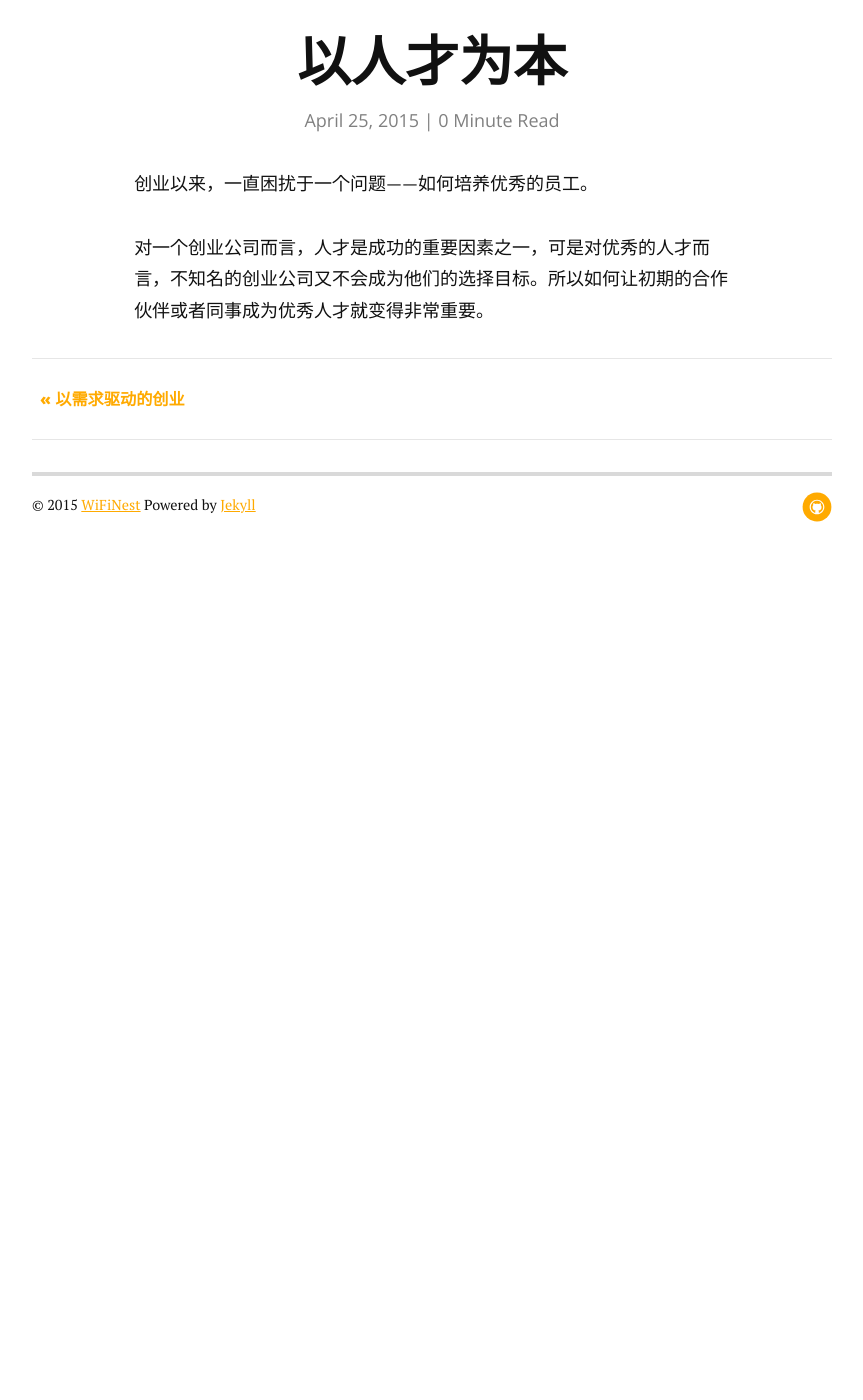
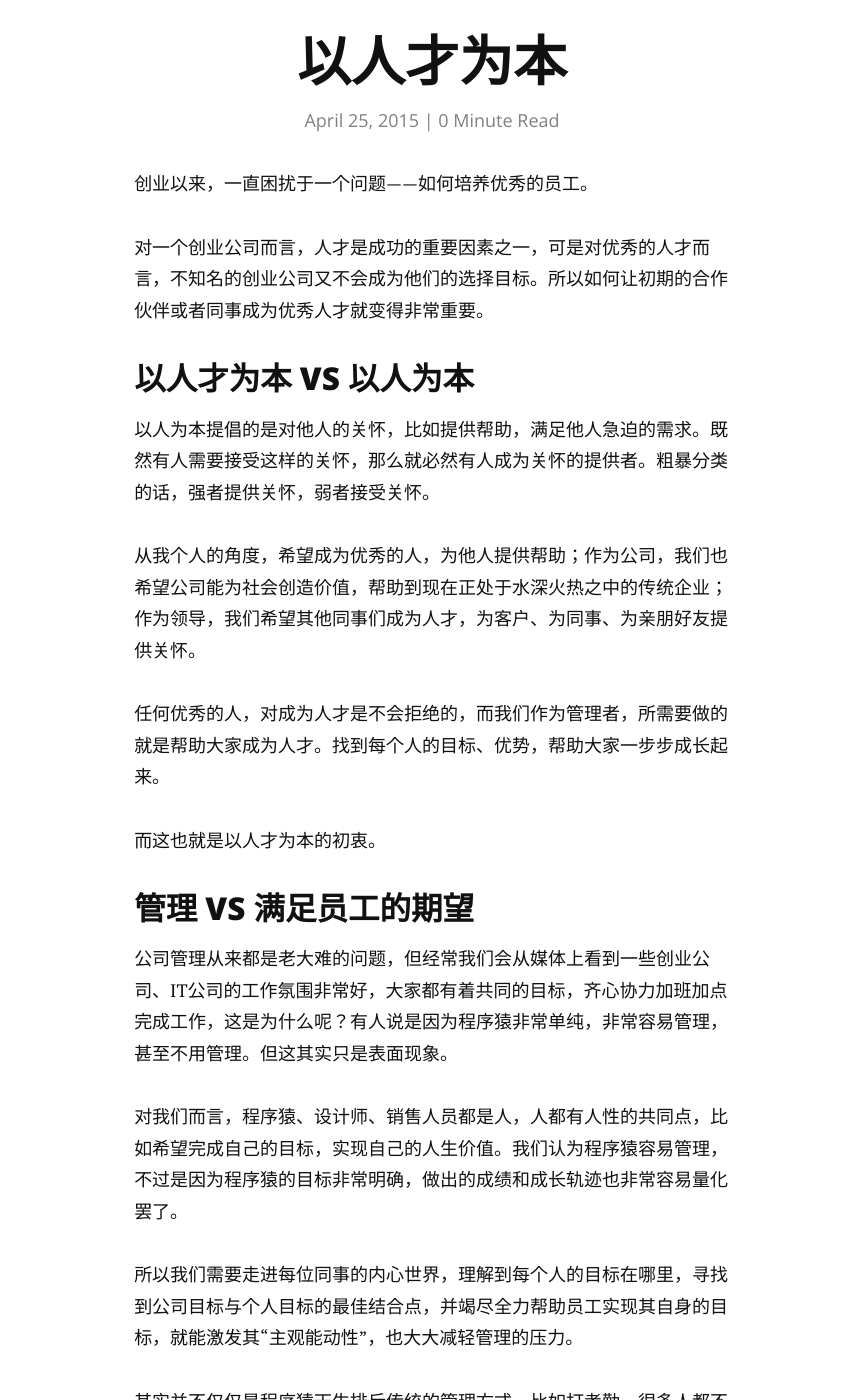
Before and after one commit to xavierliang/giraffa_time, a Jekyll site: the page built from _posts/2015-04-25-talent-oriented.md, in a window 1280 px wide and 1400 px high, scrolled down 270 px. Shown: the whole window, without its empty margins (208-1071 px from the left). Built offline with Jekyll 4.4.1, drawn with Linux system fonts in a browser that asks for light colours; nearby versions of some CDN libraries; Markdown is read by kramdown in place of the engine named in the settings; before the commit the page ends 900 px from its top, so only the background shows below that; some of the changed text lies outside the part shown.

Commit message:
new post

```diff
--- a/_posts/2015-04-25-talent-oriented.md
+++ b/_posts/2015-04-25-talent-oriented.md
@@ -9,3 +9,25 @@ author: xavier
 创业以来，一直困扰于一个问题——如何培养优秀的员工。
 
 对一个创业公司而言，人才是成功的重要因素之一，可是对优秀的人才而言，不知名的创业公司又不会成为他们的选择目标。所以如何让初期的合作伙伴或者同事成为优秀人才就变得非常重要。
+
+### 以人才为本 VS 以人为本
+
+以人为本提倡的是对他人的关怀，比如提供帮助，满足他人急迫的需求。既然有人需要接受这样的关怀，那么就必然有人成为关怀的提供者。粗暴分类的话，强者提供关怀，弱者接受关怀。
+
+从我个人的角度，希望成为优秀的人，为他人提供帮助；作为公司，我们也希望公司能为社会创造价值，帮助到现在正处于水深火热之中的传统企业；作为领导，我们希望其他同事们成为人才，为客户、为同事、为亲朋好友提供关怀。
+
+任何优秀的人，对成为人才是不会拒绝的，而我们作为管理者，所需要做的就是帮助大家成为人才。找到每个人的目标、优势，帮助大家一步步成长起来。
+
+而这也就是以人才为本的初衷。
+
+### 管理 VS 满足员工的期望
+
+公司管理从来都是老大难的问题，但经常我们会从媒体上看到一些创业公司、IT公司的工作氛围非常好，大家都有着共同的目标，齐心协力加班加点完成工作，这是为什么呢？有人说是因为程序猿非常单纯，非常容易管理，甚至不用管理。但这其实只是表面现象。
+
+对我们而言，程序猿、设计师、销售人员都是人，人都有人性的共同点，比如希望完成自己的目标，实现自己的人生价值。我们认为程序猿容易管理，不过是因为程序猿的目标非常明确，做出的成绩和成长轨迹也非常容易量化罢了。
+
+所以我们需要走进每位同事的内心世界，理解到每个人的目标在哪里，寻找到公司目标与个人目标的最佳结合点，并竭尽全力帮助员工实现其自身的目标，就能激发其“主观能动性”，也大大减轻管理的压力。
+
+其实并不仅仅是程序猿天生排斥传统的管理方式，比如打考勤，很多人都不希望自己成为一颗螺丝钉，别人叫干什么就干什么，毫无自己的思想。既然我们要的是优秀的人才，就应该为其提供相应的工作环境。
+
+希望有一天，我们能够真正做到以人才为本。
```
